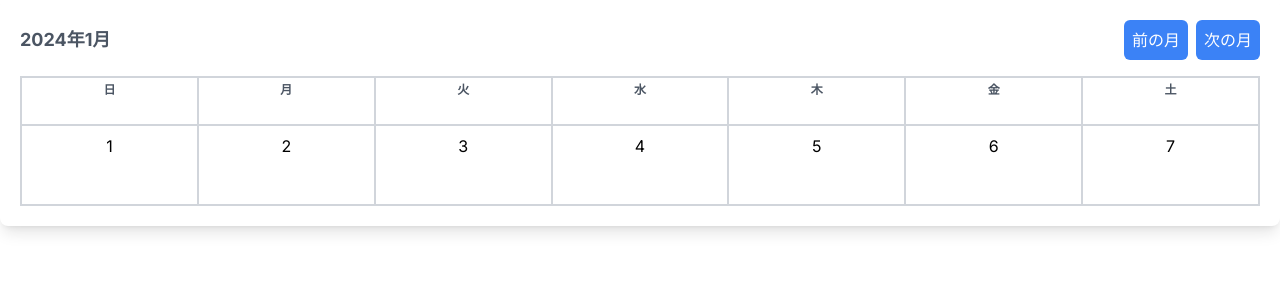
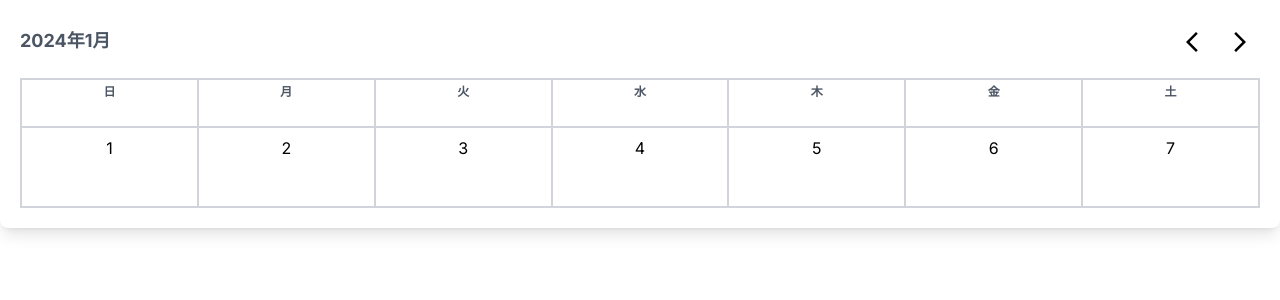
Before and after one commit to syunsuke-I/nextjs_ts_calendar, a Next.js app: page / in a window 1280 px wide. Shown: the top 300 px of the page. Built offline with nearby package versions, Linux system fonts and the light colour scheme.

Commit message:
materialでアイコンを導入

```diff
--- a/app/page.tsx
+++ b/app/page.tsx
@@ -1,3 +1,6 @@
+import ArrowForwardIosIcon from '@mui/icons-material/ArrowForwardIos';
+import ArrowBackIosNewIcon from '@mui/icons-material/ArrowBackIosNew';
+
 function Calendar() {
 
   return (
@@ -5,8 +8,8 @@ function Calendar() {
       <div className="flex justify-between items-center mb-4">
         <span className="text-lg font-bold text-gray-600">2024年1月</span>
         <div className="space-x-2">
-          <button className="p-2 rounded-md bg-blue-500 text-white">前の月</button>
-          <button className="p-2 rounded-md bg-blue-500 text-white">次の月</button>
+          <button className="p-2 rounded-md "><ArrowBackIosNewIcon/></button>
+          <button className="p-2 rounded-md "><ArrowForwardIosIcon/></button>
         </div>
       </div>
       <div className="grid grid-cols-7 text-center border border-gray-300">
```
Also changed, not shown: package.json (+9 -5 lines), 1 other file (tests, documents, lock files or other folders).
